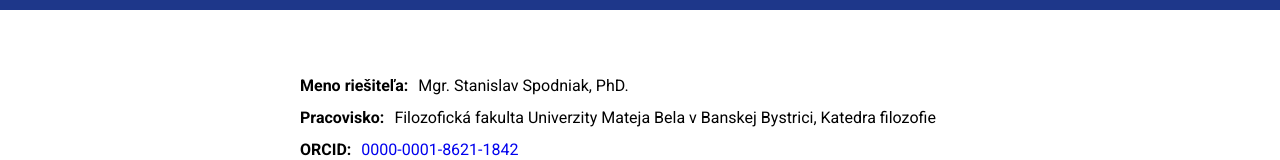
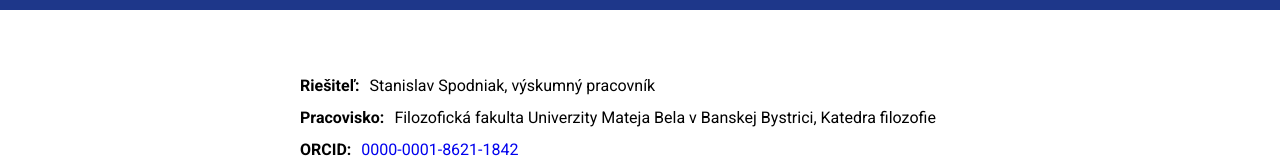
Before and after one commit to StanoSpodniak/selfsacrifice, a React (Vite) app: page /riesitel in a window 1280 px wide. Shown: the part 234-394 px from the top of the page. Built offline with nearby package versions, Linux system fonts and the light colour scheme.

Commit message:
Minor style changes

```diff
--- a/src/AboutProjectPage.module.css
+++ b/src/AboutProjectPage.module.css
@@ -18,10 +18,12 @@
 
 .projectDetails p {
     line-height: 2;
+    font-size: 17px;
 }
 
 .projectDetails a {
     line-height: 2;
+    font-size: 17px;
 }
 
 .subtitle {
--- a/src/AboutProjectPage.tsx
+++ b/src/AboutProjectPage.tsx
@@ -40,10 +40,10 @@
                         <strong>{t("app5")}</strong>
                     </p>
                     <a
-                        href="https://vaia.gov.sk/sk/2023/06/27/stipendia-pre-excelentnych-vyskumnikov-a-vyskumnicky-r2-r4/"
+                        href="https://vvi.gov.sk/vyhladavac-podpory/stipendia-pre-excelentnych-vyskumnikov-a-vyskumnicky-r2-r4"
                         target="_blank"
                     >
-                        VAIA.gov.sk
+                        vvi.gov.sk
                     </a>
                 </div>
             </div>
--- a/src/ResearcherPage.module.css
+++ b/src/ResearcherPage.module.css
@@ -18,10 +18,12 @@
 
 .projectDetails p {
     line-height: 2;
+    font-size: 16px;
 }
 
 .projectDetails a {
     line-height: 2;
+    font-size: 16px;
 }
 
 .subtitle {
--- a/src/i18n.ts
+++ b/src/i18n.ts
@@ -29,8 +29,8 @@
             app4: "VAIA prostredníctvom výzvy Štipendiá pre excelentných výskumníkov a výskumníčky R2-R4",
             app5: "Podrobnosti o výzve:",
             app6: "Riešiteľ:",
-            rp1: "Meno riešiteľa:",
-            rp2: "Mgr. Stanislav Spodniak, PhD.",
+            rp1: "Riešiteľ:",
+            rp2: "Stanislav Spodniak, výskumný pracovník",
             rp3: "Pracovisko:",
             rp4: "Filozofická fakulta Univerzity Mateja Bela v Banskej Bystrici, Katedra filozofie",
         },
@@ -62,8 +62,8 @@
             app4: "VAIA through the call Fellowships for excellent researchers R2-R4",
             app5: "Details of the call:",
             app6: "Researcher:",
-            rp1: "Name of the researcher:",
-            rp2: "Mgr. Stanislav Spodniak, PhD.",
+            rp1: "Researcher:",
+            rp2: "Stanislav Spodniak, Research Fellow",
             rp3: "Affiliation:",
             rp4: "Faculty of Arts, Matej Bel University in Banská Bystrica, Department of Philosophy",
         },
```
